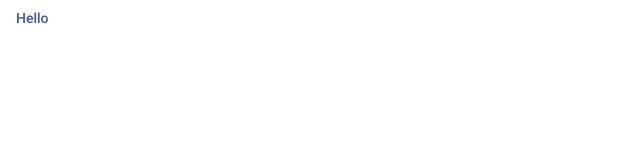
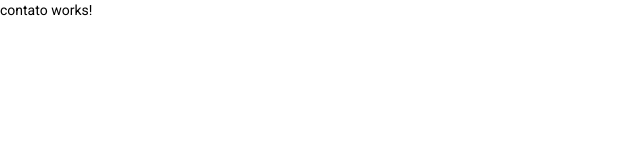
Before and after one commit to DionatanLeao/agenda-app, an Angular app: page / in a window 1280 px wide. Shown: the top 160 px of the page, without its empty margins (0-640 px from the left). Built offline with nearby package versions, Linux system fonts and the light colour scheme.

Commit message:
Criando o componente e serviço de contatos

```diff
--- a/src/app/app.component.html
+++ b/src/app/app.component.html
@@ -1 +1 @@
-<button mat-button color="primary">Hello</button>
+<app-contato></app-contato>
--- /dev/null
+++ b/src/app/contato.service.ts
@@ -0,0 +1,9 @@
+import { Injectable } from '@angular/core';
+
+@Injectable({
+  providedIn: 'root'
+})
+export class ContatoService {
+
+  constructor() { }
+}
--- /dev/null
+++ b/src/app/contato/contato.component.html
@@ -0,0 +1 @@
+<p>contato works!</p>
--- /dev/null
+++ b/src/app/contato/contato.component.ts
@@ -0,0 +1,15 @@
+import { Component, OnInit } from '@angular/core';
+
+@Component({
+  selector: 'app-contato',
+  templateUrl: './contato.component.html',
+  styleUrls: ['./contato.component.css']
+})
+export class ContatoComponent implements OnInit {
+
+  constructor() { }
+
+  ngOnInit(): void {
+  }
+
+}
```
Also changed, not shown: src/app/app.module.ts (+7 -2 lines), src/app/contato/contato.component.css (added).
